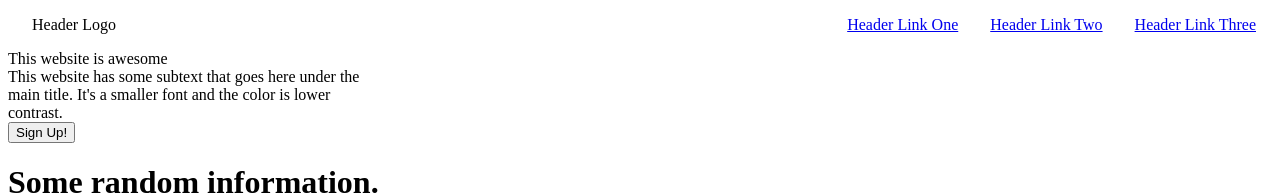
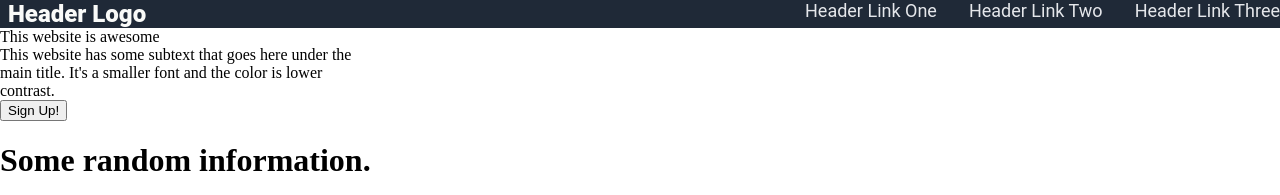
Before and after one commit to BasedNarukami/odin-landing-page, a plain HTML site: page index.html in a window 1280 px wide. Shown: the top 195 px of the page. Drawn offline with Linux system fonts and the light colour scheme.

Commit message:
add flex properties and color, font for header

```diff
--- a/style.css
+++ b/style.css
@@ -1,14 +1,23 @@
+body
+{
+    margin: 0;
+}
+
 .title
 {
     display: flex;
     justify-content: space-evenly;
     padding-left: 8px;
-    margin: 16px;
+    background-color: #1F2937;
+    font-family: Roboto;
 }
 
 .header
 {
     margin-right: auto;
+    font-size: 24px;
+    color: #F9FAF8;
+    font-weight: 900;
 }
 
 .header2
@@ -16,6 +25,14 @@
     display: flex;
     gap: 32px;
 }
+
+a
+{
+    text-decoration: none;
+    color: #E5E7EB;
+    font-size: 18px;
+}
+
 
 .Body1
 {
```
